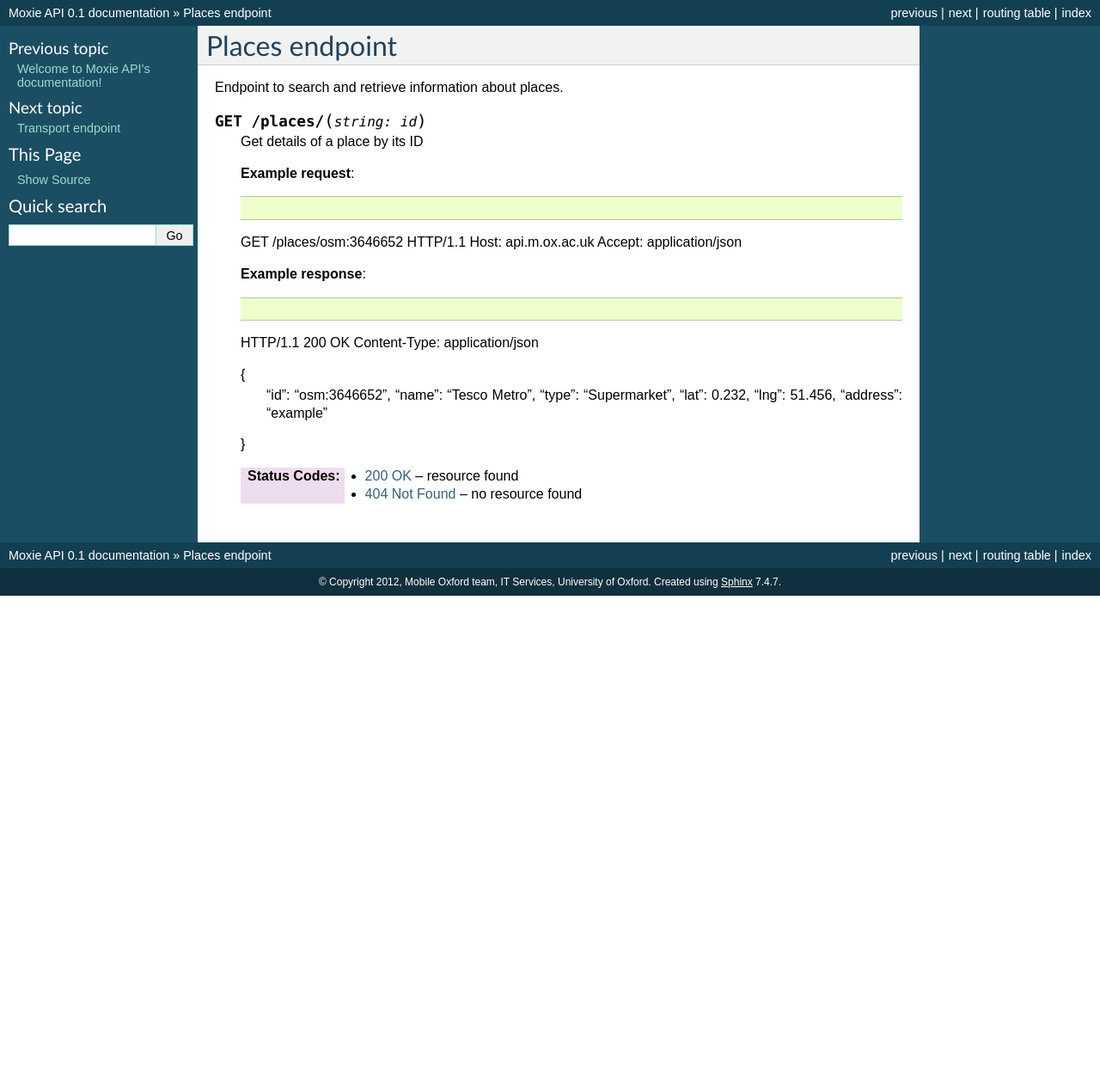
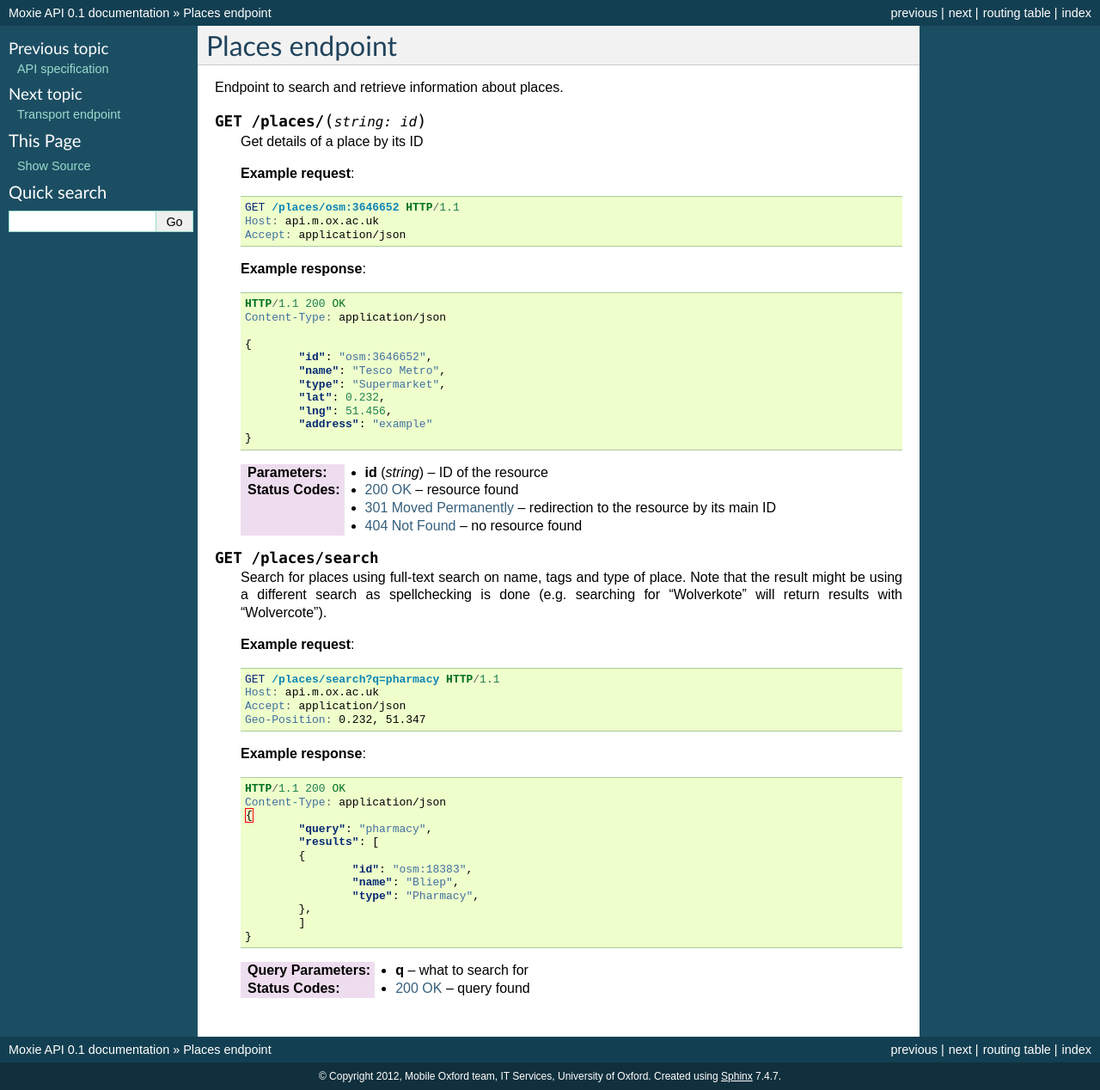
Before and after one commit to martinfilliau/moxie, a Sphinx documentation site: the page built from docs/source/api/places.txt, in a window 1280 px wide. Shown: the whole page at 86% size. Built offline with Sphinx 7.4.7, drawn with Linux system fonts in a browser that asks for light colours; before the commit the page ends 900 px from its top, so only the background shows below that.

Commit message:
Updated documentation.

```diff
--- a/docs/source/api/places.txt
+++ b/docs/source/api/places.txt
@@ -31,5 +31,45 @@ Endpoint to search and retrieve information about places.
 			"address": "example"
 		}
 
+    :param id: ID of the resource
+    :type id: string
+
     :statuscode 200: resource found
+    :statuscode 301: redirection to the resource by its main ID
     :statuscode 404: no resource found
+
+.. http:get:: /places/search
+
+    Search for places using full-text search on name, tags and type of place.
+    Note that the result might be using a different search as spellchecking is done (e.g. searching for "Wolverkote" will return results with "Wolvercote").
+
+    **Example request**:
+
+    .. sourcecode:: http
+
+		GET /places/search?q=pharmacy HTTP/1.1
+		Host: api.m.ox.ac.uk
+		Accept: application/json
+		Geo-Position: 0.232, 51.347
+
+    **Example response**:
+
+    .. sourcecode:: http
+
+		HTTP/1.1 200 OK
+		Content-Type: application/json
+		{
+			"query": "pharmacy",
+			"results": [
+			{
+				"id": "osm:18383",
+				"name": "Bliep",
+				"type": "Pharmacy",
+			},
+			]
+		}
+
+    :query q: what to search for
+    :type q: string
+
+    :statuscode 200: query found
--- a/docs/source/api/transport.txt
+++ b/docs/source/api/transport.txt
@@ -28,5 +28,7 @@ Endpoint to search and retrieve information about transport.
 		}
 
     :query id: Naptan ID of the bus stop
+    :type id: int
+
     :statuscode 200: resource found
     :statuscode 404: no resource found
--- a/docs/source/index.txt
+++ b/docs/source/index.txt
@@ -12,11 +12,13 @@ API documentation
 .. hlist::
    :columns: 2
 
+    * :doc:`api/specification`
     * :doc:`api/places`
     * :doc:`api/transport`
 
 .. toctree::
 
+    api/specification
     api/places
     api/transport
 
```
Also changed, not shown: docs/source/api/specification.txt (added, +12 -0 lines). Lines whose indentation alone changed are shown as unchanged.
